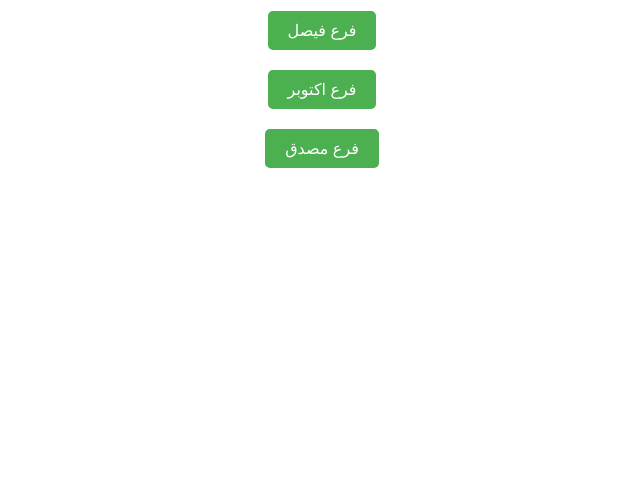
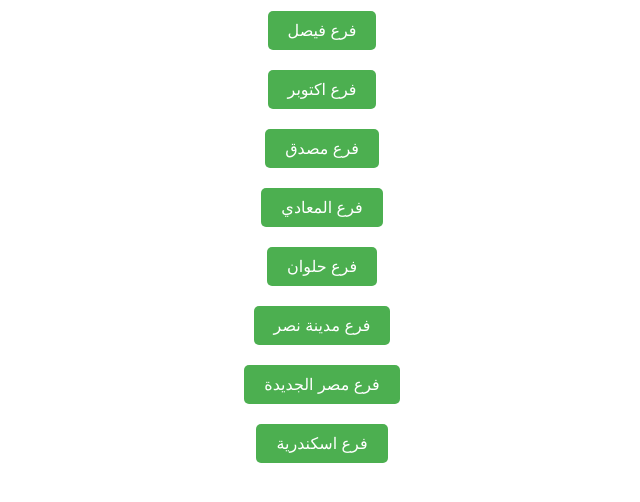
Before and after one commit to khalifaaa444/October_Page, a plain HTML site: page index.html in a window 1280 px wide. Shown: the part 130-632 px from the top of the page, without its empty margins (318-958 px from the left). Drawn offline with Linux system fonts and the light colour scheme.

Commit message:
Update index.html

```diff
--- a/index.html
+++ b/index.html
@@ -34,6 +34,11 @@
     <button class="button" onclick="location.href='https://khalifaaa444.github.io/FaiselBranch_oct/'"> فرع فيصل </button>
     <button class="button" onclick="location.href='https://www.example2.com'"> فرع اكتوبر </button>
     <button class="button" onclick="location.href='https://www.example3.com'"> فرع مصدق </button>
+    <button class="button" onclick="location.href='https://www.example3.com'"> فرع المعادي </button>
+    <button class="button" onclick="location.href='https://www.example3.com'"> فرع حلوان </button>
+    <button class="button" onclick="location.href='https://www.example3.com'"> فرع مدينة نصر </button>
+    <button class="button" onclick="location.href='https://www.example3.com'"> فرع مصر الجديدة </button>
+    <button class="button" onclick="location.href='https://www.example3.com'"> فرع اسكندرية </button>
 
 </body>
 </html>
```
